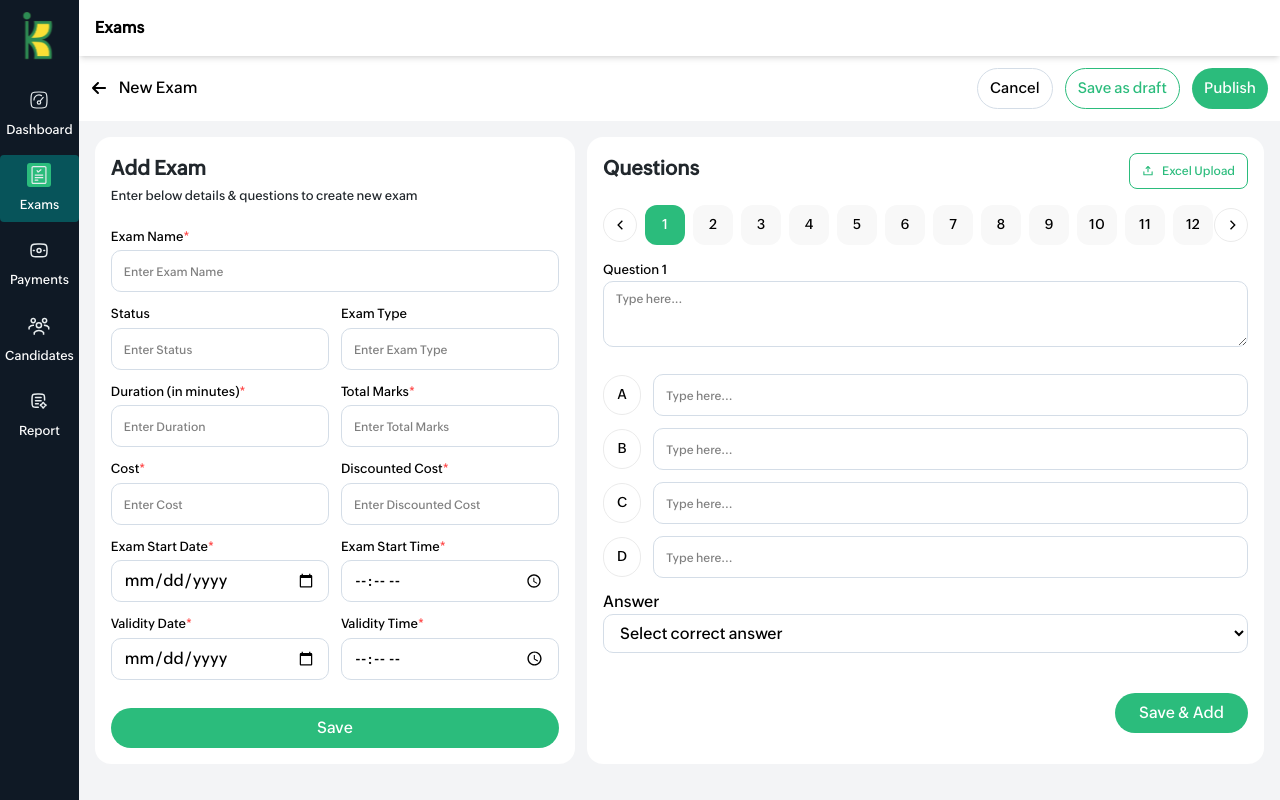
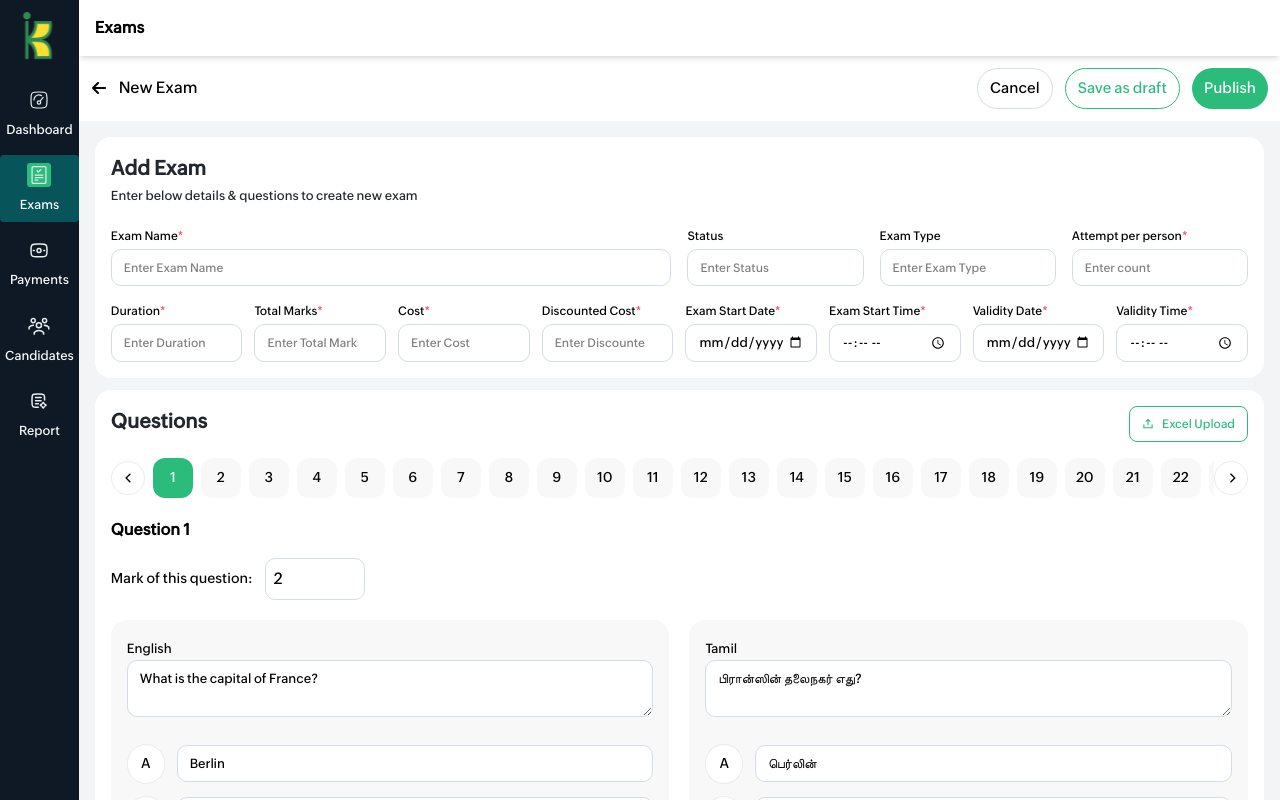
Before and after one commit to ibhaudur/kasadara-kal-admin, a React (Vite) app: page /exams/addExam in a window 1280 px wide. Built offline with nearby package versions, Linux system fonts and the light colour scheme.

Commit message:
tamil and english set of questions and answer

```diff
--- a/src/component/Form/CustomInput.tsx
+++ b/src/component/Form/CustomInput.tsx
@@ -90,7 +90,7 @@ const CustomInput: React.FC<CustomInputProps> = ({
             min={dateAttribute === "min" ? new Date(Date.now() + 86400000).toISOString().split('T')[0] : ''}
             max={dateAttribute === "max" ? new Date().toISOString().split('T')[0] : ''}
             disabled={disabled}
-            className={`w-full px-3 py-2 border rounded-[10px]  border-[#D4DDE7] focus:outline-none focus:ring-2 placeholder:text-[12px] focus:ring-[#2BBC7C] ${splClass}`}
+            className={`w-full px-3 py-2 border rounded-[10px] border-[#D4DDE7] focus:outline-none focus:ring-2 placeholder:text-[12px] text-[13px] focus:ring-[#2BBC7C] ${splClass}`}
           />
         );
     }
@@ -98,7 +98,7 @@ const CustomInput: React.FC<CustomInputProps> = ({
 
   return (
     <React.Fragment>
-      <label className="flex text-[13px] mb-1" htmlFor={name}>
+      <label className="flex text-[12px] mb-1" htmlFor={name}>
         {label} {required && <span className="text-[#FF4444]">*</span>}
       </label>
       {renderFields()}
--- a/src/pages/exams/pages/addExam/component/CreateQuestions.tsx
+++ b/src/pages/exams/pages/addExam/component/CreateQuestions.tsx
@@ -1,110 +1,244 @@
 import React, { useState } from "react";
-import { Question } from "../../../../../types/pages.types";
+import { Question, QuestionItem } from "../../../../../types/pages.types";
 import Steps from "./Steps";
+import QuestionForm from "./QuestionForm";
 
 const CreateQuestions: React.FC = () => {
   const [select, setSelect] = useState<number>(0);
-  const [questions, setQuestions] = useState<Question[]>([
+  const [questions, setQuestions] = useState<QuestionItem[]>([
     {
-      question: "",
-      options: { A: "", B: "", C: "", D: "" },
-      answer: "",
+      id: 1,
+      mark: "2",
+      english: {
+        question: "What is the capital of France?",
+        options: { A: "Berlin", B: "Madrid", C: "Paris", D: "Rome" },
+        answer: "C",
+        description: "Paris is the capital and most populous city of France.",
+      },
+      tamil: {
+        question: "பிரான்ஸின் தலைநகர் எது?",
+        options: { A: "பெர்லின்", B: "மாட்ரிட்", C: "பாரிஸ்", D: "ரோம்" },
+        answer: "C",
+        description: "பாரிஸ் பிரான்ஸின் தலைநகராகும்.",
+      },
+    },
+    {
+      id: 2,
+      mark: "5",
+      english: {
+        question: "Which planet is known as the Red Planet?",
+        options: { A: "Earth", B: "Mars", C: "Jupiter", D: "Saturn" },
+        answer: "B",
+        description:
+          "Mars is often called the Red Planet due to its reddish appearance.",
+      },
+      tamil: {
+        question: "சிவப்புப் கோளாக அழைக்கப்படும் கிரகம் எது?",
+        options: { A: "பூமி", B: "செவ்வாய்", C: "வியாழன்", D: "சனி" },
+        answer: "B",
+        description:
+          "செவ்வாய் அதன் சிவப்பு நிறம் காரணமாக சிவப்புக் கோளாக அழைக்கப்படுகிறது.",
+      },
+    },
+    {
+      id: 3,
+      mark: "2",
+      english: {
+        question: "Who wrote the play 'Romeo and Juliet'?",
+        options: {
+          A: "William Shakespeare",
+          B: "Charles Dickens",
+          C: "Leo Tolstoy",
+          D: "Mark Twain",
+        },
+        answer: "A",
+        description: "William Shakespeare wrote 'Romeo and Juliet'.",
+      },
+      tamil: {
+        question: "'ரோமியோ மற்றும் ஜூலியட்' என்ற நாடகத்தை யார் எழுதியார்?",
+        options: {
+          A: "வில்லியம் ஷேக்ஸ்பியர்",
+          B: "சார்ல்ஸ் டிக்கன்ஸ்",
+          C: "லியோ டால்ஸ்டாய்",
+          D: "மார்க் டுவைன்",
+        },
+        answer: "A",
+        description:
+          "'ரோமியோ மற்றும் ஜூலியட்' என்ற நாடகத்தை வில்லியம் ஷேக்ஸ்பியர் எழுதியுள்ளார்.",
+      },
+    },
+    {
+      id: 4,
+      mark: "4",
+      english: {
+        question: "Which gas do plants absorb from the atmosphere?",
+        options: {
+          A: "Oxygen",
+          B: "Nitrogen",
+          C: "Carbon Dioxide",
+          D: "Helium",
+        },
+        answer: "C",
+        description: "Plants absorb carbon dioxide for photosynthesis.",
+      },
+      tamil: {
+        question: "சூழலிலிருந்து தாவரங்கள் எந்த வாயுவை உறிஞ்சுகின்றன?",
+        options: {
+          A: "ஆக்ஸிஜன்",
+          B: "நைட்ரஜன்",
+          C: "கார்பன் டையாக்சைடு",
+          D: "ஹீலியம்",
+        },
+        answer: "C",
+        description:
+          "தாவரங்கள் புகையொளிச்சேர்க்கைக்காக கார்பன் டையாக்சைடை உறிஞ்சுகின்றன.",
+      },
+    },
+    {
+      id: 5,
+      mark: "2",
+      english: {
+        question: "What is H2O commonly known as?",
+        options: { A: "Salt", B: "Water", C: "Sugar", D: "Oxygen" },
+        answer: "B",
+        description: "H2O is the chemical formula for water.",
+      },
+      tamil: {
+        question: "H2O பொதுவாக எதை குறிக்கிறது?",
+        options: { A: "உப்பு", B: "தண்ணீர்", C: "சர்க்கரை", D: "ஆக்ஸிஜன்" },
+        answer: "B",
+        description: "H2O என்பது தண்ணீரின் இரசாயன சூத்திரம்.",
+      },
     },
   ]);
 
   const handleChange = (
     index: number,
-    field: keyof Question,
-    value: string,
+    languageOrField: keyof QuestionItem | "mark",
+    fieldOrValue: keyof Question | string,
+    valueOrUndefined?: string,
     optionKey?: keyof Question["options"]
   ) => {
-    const updatedQuestions = [...questions];
+    setQuestions((prevQuestions) => {
+      const updatedQuestions = [...prevQuestions];
+      const questionItem = { ...updatedQuestions[index] };
 
-    if (field === "options" && optionKey) {
-      updatedQuestions[index].options[optionKey] = value;
-    } else if (field !== "options") {
-      updatedQuestions[index][field] = value;
+      if (languageOrField === "mark") {
+        questionItem.mark = fieldOrValue as string;
+      } else {
+        const language = languageOrField as "english" | "tamil";
+        const field = fieldOrValue as keyof Question;
+        const langData = { ...questionItem[language] };
+
+        switch (field) {
+          case "options":
+            if (optionKey) {
+              langData.options = {
+                ...langData.options,
+                [optionKey]: valueOrUndefined ?? "",
+              };
+            }
+            break;
+          default:
+            langData[field] = valueOrUndefined ?? "";
         }
 
-    setQuestions(updatedQuestions);
+        questionItem[language] = langData;
+      }
+
+      updatedQuestions[index] = questionItem;
+      return updatedQuestions;
+    });
   };
 
   const addQuestion = () => {
     const current = questions[select];
 
-    const isQuestionFilled = current.question.trim() !== "";
-    const areOptionsFilled = Object.values(current.options).every(
+    const isEnglishValid =
+      current.english.question.trim() !== "" &&
+      Object.values(current.english.options).every(
         (opt) => opt.trim() !== ""
+      ) &&
+      current.english.answer.trim() !== "";
+
+    const isTamilValid =
+      current.tamil.question.trim() !== "" &&
+      Object.values(current.tamil.options).every((opt) => opt.trim() !== "") &&
+      current.tamil.answer.trim() !== "";
+
+    if (!isEnglishValid || !isTamilValid) {
+      alert(
+        "Please fill in all fields in both languages before adding a new question."
       );
-    const isAnswerFilled = current.answer.trim() !== "";
-
-    if (!isQuestionFilled || !areOptionsFilled || !isAnswerFilled) {
-      alert("Please fill in all fields before adding a new question.");
       return;
     }
 
     setQuestions([
       ...questions,
       {
+        id: questions.length + 1,
+        mark: "",
+        english: {
           question: "",
           options: { A: "", B: "", C: "", D: "" },
           answer: "",
+          description: "",
+        },
+        tamil: {
+          question: "",
+          options: { A: "", B: "", C: "", D: "" },
+          answer: "",
+          description: "",
+        },
       },
     ]);
     setSelect(questions.length);
   };
-
   return (
-    <div className="space-y-10">
+    <div className="space-y-5">
       <Steps questions={questions} setSelect={setSelect} select={select} />
-      {questions.length && (
-        <div>
-          <label className="text-[13px]">Question {select + 1}</label>
-          <textarea
-            placeholder="Type here..."
-            value={questions[select]?.question}
-            onChange={(e) => handleChange(select, "question", e.target.value)}
-            className="w-full px-3 py-2 border rounded-[10px] border-[#D4DDE7] focus:outline-none focus:ring-2 placeholder:text-[12px] focus:ring-[#2BBC7C]"
+      {questions.length > 0 && (
+        <div className="grid grid-cols-12 gap-5 mt-5">
+          <div className="col-span-12">
+            <label className="font-semibold">Question {select + 1}</label>
+            <div className="flex items-center gap-3 mt-4">
+              <label className="text-[14px]">Mark of this question:</label>
+              <input
+                type="number"
+                name="mark"
+                value={questions[select].mark}
+                onChange={(e) => handleChange(select, "mark", e.target.value)}
+                placeholder="Enter value"
+                className="w-[100px] px-2 py-2 border rounded-[10px] bg-white border-[#D4DDE7] focus:outline-none focus:ring-2 placeholder:text-[12px] focus:ring-[#2BBC7C]"
               />
-          <ul className="mt-5">
-            {(["A", "B", "C", "D"] as const).map((opt) => (
-              <li className="flex gap-3 items-center mb-3" key={opt}>
-                <small className="m-0 w-[40px] h-[40px] text-center p-2 text-[14px] border border-[#EBEBEB] inline-block rounded-3xl">
-                  {opt}
-                </small>
-                <input
-                  type="text"
-                  value={questions[select]?.options[opt]}
-                  onChange={(e) =>
-                    handleChange(select, "options", e.target.value, opt)
-                  }
-                  placeholder="Type here..."
-                  className="w-full px-3 py-2 border rounded-[10px] border-[#D4DDE7] focus:outline-none focus:ring-2 placeholder:text-[12px] focus:ring-[#2BBC7C]"
+            </div>
+          </div>
+          <div className="col-span-6 bg-[#F8F8F8] rounded-2xl p-4">
+            <QuestionForm
+              select={select}
+              questions={questions}
+              handleChange={handleChange}
+              language="english"
             />
-              </li>
-            ))}
-          </ul>
-          <label>Answer</label>
-          <select
-            value={questions[select]?.answer}
-            onChange={(e) => handleChange(select, "answer", e.target.value)}
-            className="w-full px-3 py-2 border rounded-[10px] border-[#D4DDE7] focus:outline-none focus:ring-2 placeholder:text-[12px] focus:ring-[#2BBC7C]"
-          >
-            <option value="">Select correct answer</option>
-            {(["A", "B", "C", "D"] as const).map((opt) => (
-              <option key={opt} value={opt}>
-                {opt}: {questions[select]?.options[opt]}
-              </option>
-            ))}
-          </select>
+          </div>
+          <div className="col-span-6 bg-[#F8F8F8] rounded-2xl p-4">
+            <QuestionForm
+              select={select}
+              questions={questions}
+              handleChange={handleChange}
+              language="tamil"
+            />
+          </div>
         </div>
       )}
+      <div className="flex justify-end">
         <button
           onClick={addQuestion}
-        className="px-6 py-2 float-right cursor-pointer bg-[#2BBC7C] rounded-3xl text-white"
+          className="px-6 py-2 cursor-pointer bg-[#2BBC7C] rounded-3xl text-white"
         >
           Save & Add
         </button>
+      </div>
     </div>
   );
 };
--- a/src/pages/exams/pages/addExam/component/ExamForm.tsx
+++ b/src/pages/exams/pages/addExam/component/ExamForm.tsx
@@ -30,25 +30,22 @@ const ExamForm: React.FC<ExamFormProps> = ({ handleSubmit }) => {
         onSubmit={handleSubmit}
       >
         {({ isSubmitting }) => (
-          <Form className="grid grid-cols-2 gap-3 mt-5">
-            {examFormFields.map((field, index) => {
-              if (field.name === "examName") {
-                return (
-                  <div className="col-span-2">
-                    <CustomInput key={index} {...field} />
-                  </div>
-                );
-              }
-              return (
-                <div className="">
-                  <CustomInput key={index} {...field} />
+          <Form className="grid grid-cols-12 gap-4 mt-5">
+            {examFormFields.slice(0, 4).map((field, index) => (
+              <div
+                key={index}
+                className={index === 0 ? "col-span-6" : "col-span-2"}
+              >
+                <CustomInput {...field} />
+              </div>
+            ))}
+            <div className="col-span-12 grid grid-cols-8 gap-3">
+              {examFormFields.slice(4, 12).map((field, index) => (
+                <div key={index}>
+                  <CustomInput {...field} />
                 </div>
-              );
-            })}
-            <Button
-              splClass="w-full col-span-2 py-2 mt-4 rounded-[30px] transition-colors duration-300 text-white font-medium"
-              btnName={isSubmitting ? "Saving..." : "Save"}
-            />
+              ))}
+            </div>
           </Form>
         )}
       </Formik>
--- /dev/null
+++ b/src/pages/exams/pages/addExam/component/QuestionForm.tsx
@@ -0,0 +1,74 @@
+import React from "react";
+import { QuestionFormProps } from "../../../../../types/pages.types";
+
+const QuestionForm: React.FC<QuestionFormProps> = ({
+  select,
+  questions,
+  handleChange,
+  language,
+}) => {
+  const q = questions[select][language];
+
+  return (
+    <React.Fragment>
+      <label className="text-[13px] font-medium">
+        {language.charAt(0).toUpperCase() + language.slice(1)}
+      </label>
+
+      <textarea
+        placeholder="Type here..."
+        value={q.question}
+        onChange={(e) =>
+          handleChange(select, language, "question", e.target.value)
+        }
+        className="w-full px-3 py-2 border rounded-[10px] text-[13px] bg-white border-[#D4DDE7] focus:outline-none focus:ring-2 placeholder:text-[12px] focus:ring-[#2BBC7C]"
+      />
+
+      {/* Options */}
+      <ul className="mt-5">
+        {(["A", "B", "C", "D"] as const).map((opt) => (
+          <li className="flex gap-3 items-center mb-3" key={opt}>
+            <small className="m-0 w-[40px] h-[40px] text-center p-2 text-[14px] border bg-white border-[#EBEBEB] inline-block rounded-3xl">
+              {opt}
+            </small>
+            <input
+              type="text"
+              value={q.options[opt]}
+              onChange={(e) =>
+                handleChange(select, language, "options", e.target.value, opt)
+              }
+              placeholder="Type here..."
+              className="w-full px-3 py-2 border rounded-[10px] text-[13px] bg-white border-[#D4DDE7] focus:outline-none focus:ring-2 placeholder:text-[12px] focus:ring-[#2BBC7C]"
+            />
+          </li>
+        ))}
+      </ul>
+      <label className="flex text-[12px] mb-1">Answer</label>
+      <select
+        value={q.answer}
+        onChange={(e) =>
+          handleChange(select, language, "answer", e.target.value)
+        }
+        className="w-full px-3 mb-3 py-2 border rounded-[10px] text-[13px] bg-white border-[#D4DDE7] focus:outline-none focus:ring-2 placeholder:text-[12px] focus:ring-[#2BBC7C]"
+      >
+        <option value="">Select correct answer</option>
+        {(["A", "B", "C", "D"] as const).map((opt) => (
+          <option key={opt} value={opt}>
+            {opt}: {q.options[opt]}
+          </option>
+        ))}
+      </select>
+      <label className="text-[13px]">Description</label>
+      <textarea
+        placeholder="Type here..."
+        value={q.description}
+        onChange={(e) =>
+          handleChange(select, language, "description", e.target.value)
+        }
+        className="w-full px-3 py-2 border rounded-[10px] text-[13px] bg-white border-[#D4DDE7] focus:outline-none focus:ring-2 placeholder:text-[12px] focus:ring-[#2BBC7C]"
+      />
+    </React.Fragment>
+  );
+};
+
+export default QuestionForm;
--- a/src/pages/exams/pages/addExam/index.tsx
+++ b/src/pages/exams/pages/addExam/index.tsx
@@ -49,11 +49,11 @@ const AddExam = () => {
           />
         </div>
       </div>
-      <div className="grid grid-cols-12 p-4 gap-3">
-        <div className="p-4 col-span-5 bg-white rounded-2xl">
+      <div className="p-4">
+        <div className="p-4 bg-white rounded-2xl mb-3">
           <ExamForm handleSubmit={handleSubmit} />
         </div>
-        <div className="p-4 col-span-7 bg-white rounded-2xl">
+        <div className="p-4 bg-white rounded-2xl">
           <QuestionsForm />
         </div>
       </div>
--- a/src/pages/exams/pages/addExam/utils/index.utils.ts
+++ b/src/pages/exams/pages/addExam/utils/index.utils.ts
@@ -55,7 +55,15 @@ export const examFormFields = [
     testId: "exam-type-input",
   },
   {
-    label: "Duration (in minutes)",
+    label: "Attempt per person",
+    name: "attempt",
+    type: "number",
+    placeholder: "Enter count",
+    testId: "attempt-input",
+    required:true
+  },
+  {
+    label: "Duration",
     name: "duration",
     type: "number",
     placeholder: "Enter Duration",
--- a/src/types/pages.types.ts
+++ b/src/types/pages.types.ts
@@ -48,9 +48,28 @@ export interface Question {
     D: string;
   };
   answer: string;
+  description: string;
+}
+export interface QuestionItem {
+  id: number;
+  mark: string;
+  english: Question;
+  tamil: Question;
+}
+export interface QuestionFormProps {
+  select: number;
+  language: "english" | "tamil";
+  questions: QuestionItem[];
+  handleChange: (
+    index: number,
+    language: "english" | "tamil",
+    field: keyof Question,
+    value: string,
+    optionKey?: keyof Question["options"]
+  ) => void;
 }
 export interface StepsProps {
-  questions: Question[];
+  questions: QuestionItem[];
   setSelect: (index: number) => void;
   select: number;
-};
+}
```
Lines whose indentation alone changed are shown as unchanged.
